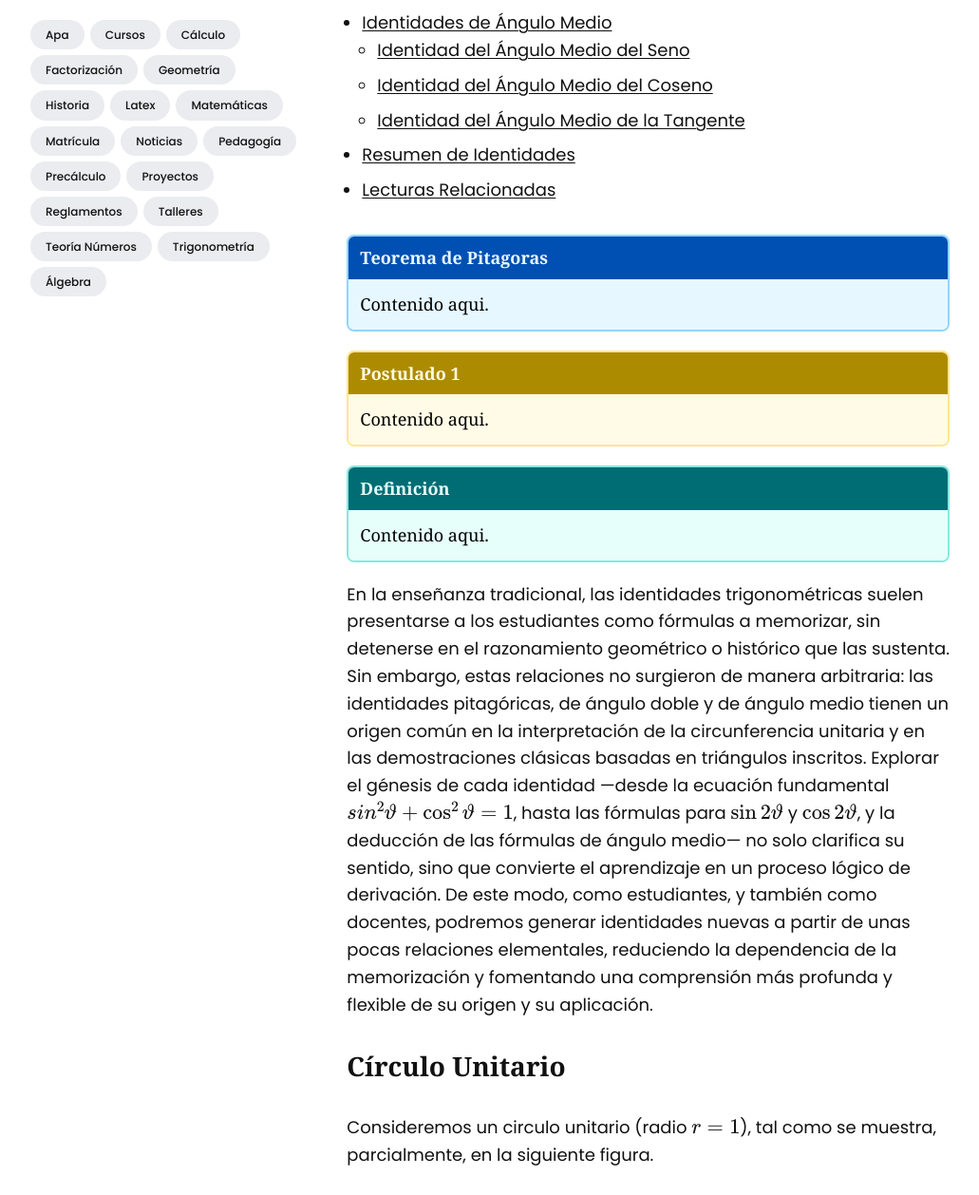
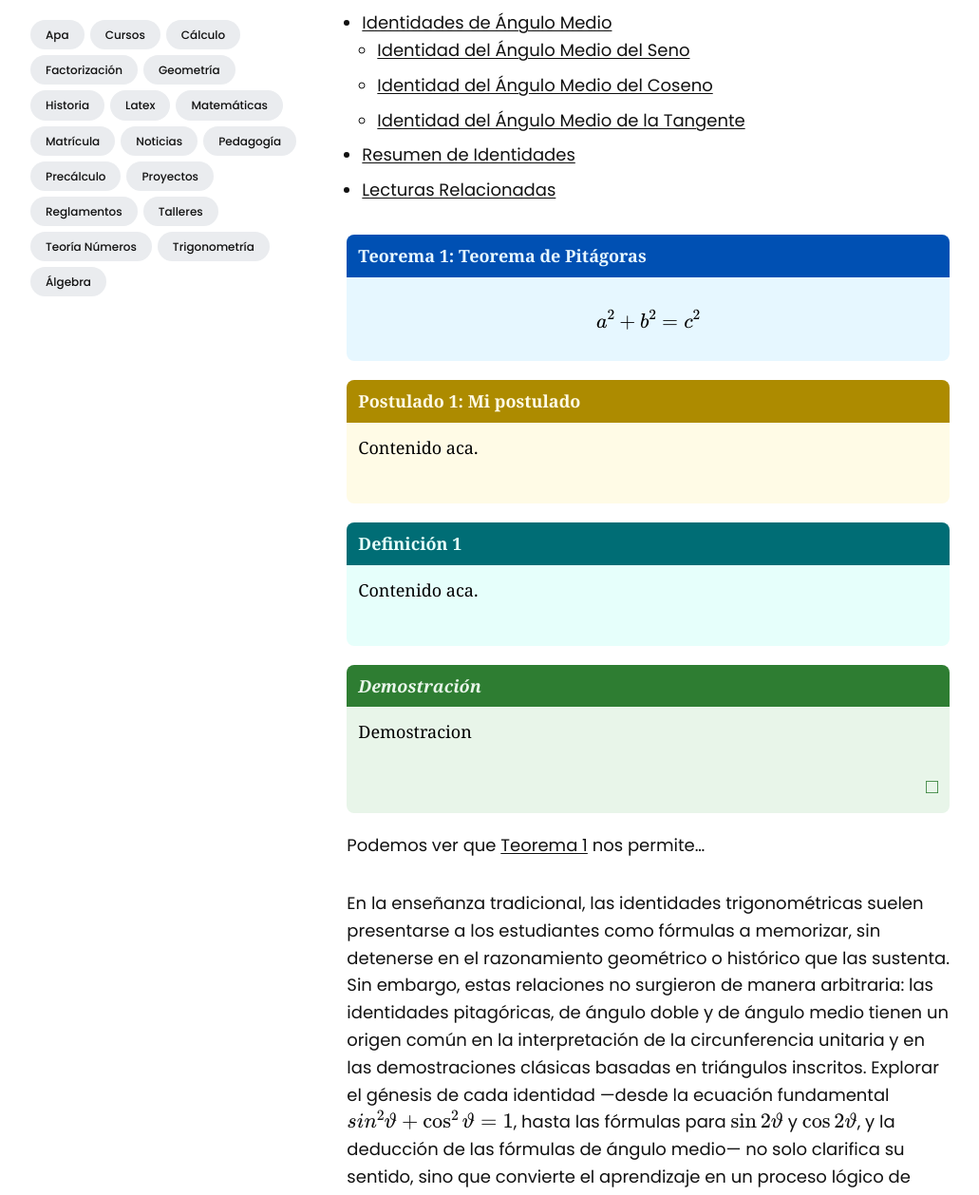
Before and after one commit to asoesem/asoesem.github.io, a Jekyll site: the page built from _posts/2025-05-05-identidades-trigonometricas-parte-1.md, in a window 1280 px wide, cut to the strip 1208-2466 px from the top of the page. Shown: the whole strip at 95% size, without its empty margins (124-1155 px from the left). Built offline with Jekyll 4.4.1, drawn with Linux system fonts in a browser that asks for light colours; the table of contents is made by our own code.

Commit message:
Agrega colores diferenciados para los bloques matemáticos

```diff
--- a/_plugins/math_block_tags.rb
+++ b/_plugins/math_block_tags.rb
@@ -11,7 +11,7 @@ module Jekyll
     'lemma'      => 'Lema',
     'axiom'      => 'Axioma',
     'definition' => 'Definición',
-    'proof'      => 'Prueba' # Spanish for Proof
+    'proof'      => 'Demostración'
   }.freeze
 
   class MathBlockTag < Liquid::Block
@@ -63,7 +63,7 @@ module Jekyll
           block_title_str = escaped_user_title
         else
           # Default proof title.
-          block_title_str = "#{display_block_name}." # e.g., "Prueba."
+          block_title_str = "#{display_block_name}" # e.g., "Prueba."
         end
       else
         # For theorem, definition, axiom, etc.
@@ -73,7 +73,7 @@ module Jekyll
           block_title_str = "#{base_name_and_number}: #{escaped_user_title}" # e.g., "Teorema 1: Título Opcional"
         else
           # No user-provided title, use a period.
-          block_title_str = "#{base_name_and_number}." # e.g., "Teorema 1."
+          block_title_str = "#{base_name_and_number}" # e.g., "Teorema 1."
         end
       end
 
--- a/_posts/2025-05-05-identidades-trigonometricas-parte-1.md
+++ b/_posts/2025-05-05-identidades-trigonometricas-parte-1.md
@@ -11,7 +11,25 @@ featured: true
 toc: true
 ---
 
-<div class="math-block theorem">
+{% theorem title="Teorema de Pitágoras" label="th-pitagoras" %}
+$$a^2 + b^2 = c^2$$
+{% endtheorem %}
+
+{% postulate title="Mi postulado" label="ps-postulate" %}
+Contenido aca.
+{% endpostulate %}
+
+{% definition label="df-def1" %}
+Contenido aca.
+{% enddefinition %}
+
+{% proof label="proof-1" %}
+Demostracion
+{% endproof %}
+
+Podemos ver que {% math_ref th-pitagoras %} nos permite...
+
+<!-- <div class="math-block theorem">
 	<span class="math-block-title">Teorema de Pitagoras</span>
 	<div class="math-block-body">
 		Contenido aqui.
@@ -31,7 +49,7 @@ toc: true
 	<div class="math-block-body">
 		Contenido aqui.
 	</div>
-</div>
+</div> -->
 
 En la enseñanza tradicional, las identidades trigonométricas suelen presentarse a los estudiantes como fórmulas a memorizar, sin detenerse en el razonamiento geométrico o histórico que las sustenta. Sin embargo, estas relaciones no surgieron de manera arbitraria: las identidades pitagóricas, de ángulo doble y de ángulo medio tienen un origen común en la interpretación de la circunferencia unitaria y en las demostraciones clásicas basadas en triángulos inscritos. Explorar el génesis de cada identidad —desde la ecuación fundamental $$sin^2 \vartheta + \cos^2 \vartheta =1$$, hasta las fórmulas para $$\sin 2\vartheta$$ y $$\cos 2\vartheta$$, y la deducción de las fórmulas de ángulo medio— no solo clarifica su sentido, sino que convierte el aprendizaje en un proceso lógico de derivación. De este modo, como estudiantes, y también como docentes, podremos generar identidades nuevas a partir de unas pocas relaciones elementales, reduciendo la dependencia de la memorización y fomentando una comprensión más profunda y flexible de su origen y su aplicación.
 
--- a/_sass/5-theorems/theorems.scss
+++ b/_sass/5-theorems/theorems.scss
@@ -37,10 +37,11 @@
     --original-definition-border: #87e8de;
     --original-definition-text: #006d75;
 
-    --original-proof-bg: #f9f0ff;
-    --original-proof-border: #d3adf7;
-    --original-proof-text: #531dab;
-    --original-proof-qed-color: #531dab; // Keep for QED symbol
+    --original-proof-bg: #e8f5e9;         // Very Light Yellow
+    --original-proof-border: #81c784;     // Medium Amber
+    --original-proof-text: #2e7d32;       // Dark Amber/Orange
+    --original-proof-qed-color: #2e7d32;  // QED to match new proof text color
+
 
     // New color variable structure
     // Title text color will be the same as the body background color.
@@ -101,7 +102,7 @@
 .math-block {
     margin: var(--math-block-margin);
     border-radius: var(--math-block-border-radius);
-    border-style: solid; /* This is the outer border */
+    // border-style: solid; /* This is the outer border */
     border-width: var(--math-block-border-width); /* This is the outer border */
     font-family: var(--math-block-font-family);
     position: relative;
```
